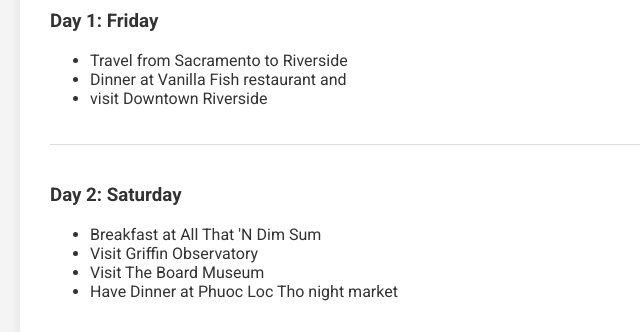
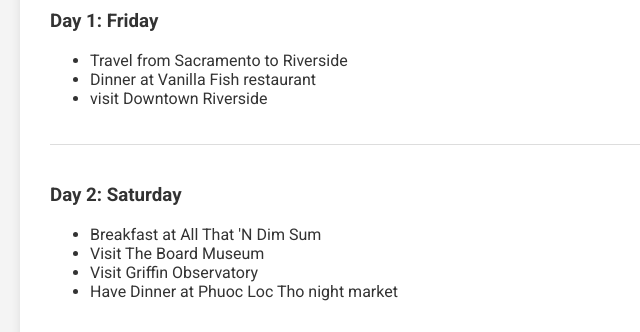
Before and after one commit to Tinn-hub/tinn-hub.github.io, a plain HTML site: page main.html in a window 1280 px wide. Shown: the part 3404-3736 px from the top of the page, 0-640 px from the left. Drawn offline with Linux system fonts and the light colour scheme.

Commit message:
Update main.html

```diff
--- a/main.html
+++ b/main.html
@@ -99,7 +99,7 @@
                 <h3>Day 1: Friday</h3>
                 <ul>
                     <li> Travel from Sacramento to Riverside</li>
-                    <li>Dinner at Vanilla Fish restaurant and</li>
+                    <li>Dinner at Vanilla Fish restaurant</li>
                     <li>visit Downtown Riverside</li>
                 </ul>
             </div>
@@ -107,8 +107,8 @@
                 <h3>Day 2: Saturday</h3>
                 <ul>
                     <li>Breakfast at All That 'N Dim Sum</li>
+                    <li>Visit The Board Museum</li>
                     <li>Visit Griffin Observatory</li>
-                    <li>Visit The Board Museum</li>
                     <li>Have Dinner at Phuoc Loc Tho night market</li>
                 </ul>
             </div>
```
